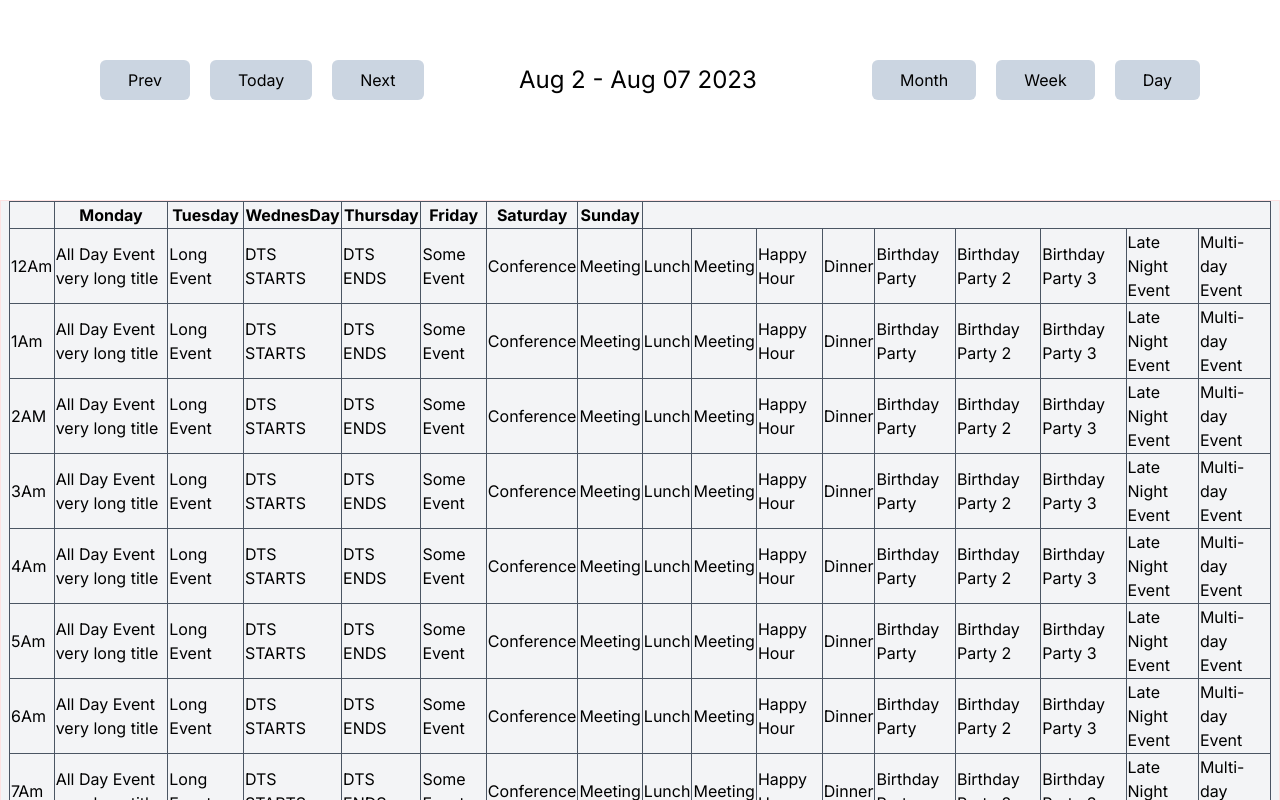
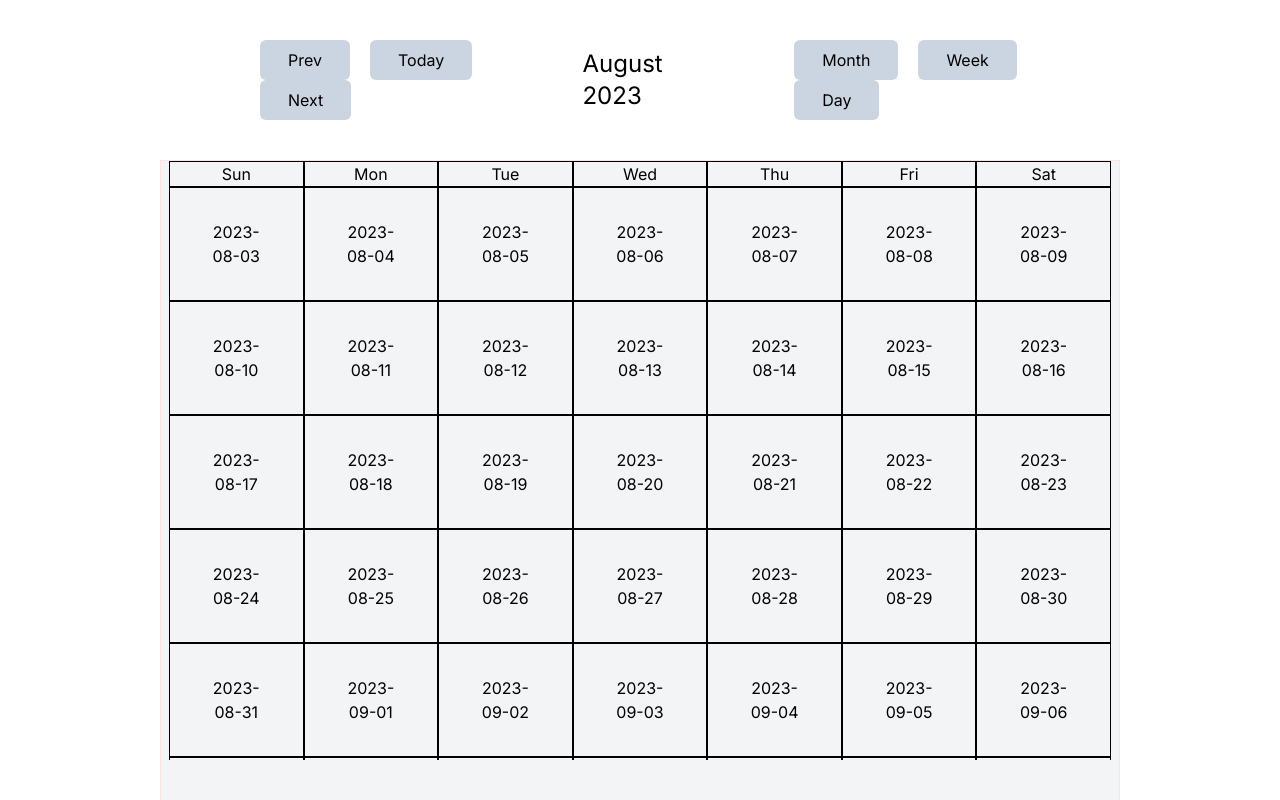
Before and after one commit to windhub77777/react-calendar, a Next.js app in the folder react_calendar/: page / in a window 1280 px wide. Both pictures are taken after a click on the button "Month". Shown: the top 800 px of the page. Built offline with nearby package versions, Linux system fonts and the light colour scheme.

Commit message:
view according to date

```diff
--- a/react_calendar/app/page.tsx
+++ b/react_calendar/app/page.tsx
@@ -3,7 +3,7 @@ import Image from 'next/image'
 
 export default function Home() {
   return (
-    <div className='mt-2'>
+    <div className='mt-2 mx-40'>
       <Calendar />
     </div>
   )
--- a/react_calendar/components/Calendar/page.tsx
+++ b/react_calendar/components/Calendar/page.tsx
@@ -1,7 +1,19 @@
-import React from 'react'
+'use client'
+import React, { useState } from 'react'
 import TableSection from '../TableForm/page'
+import moment from 'moment'
 
 const Calendar = () => {
+  const [view, setView] = useState("Week")
+  const handleDate = () => {
+    if (view == "Day") {
+      return moment(new Date()).format("MMMM DD YYYY")
+    } else if (view == "Week") {
+      return moment(new Date()).format("MMM DD") + " - " + moment(new Date()).add(7,'days').format("MMM DD") + ", " + moment(new Date()).format("YYYY")
+    } else {
+      return moment(new Date()).format("MMMM YYYY")
+    }
+  }
   return (
     <>
       <div className='flex g-slate-400 w-full h-20 mt-10 relative'>
@@ -12,17 +24,17 @@ const Calendar = () => {
             <button className='px-7 py-2 boder border-slate-100 rounded-md ml-5 bg-slate-300'>Next</button>
           </div>
           <div className=''>
-            <h1 className='text-2xl'> Aug 2 - Aug 07  2023</h1>
+            <h1 className='text-2xl'> {handleDate()}</h1>
           </div>
           <div className='px-20'>
-            <button className='px-7 py-2 boder border-slate-100 rounded-md ml-5 bg-slate-300'>Month</button>
-            <button className='px-7 py-2 boder border-slate-100 rounded-md ml-5 bg-slate-300'>Week</button>
-            <button className='px-7 py-2 boder border-slate-100 rounded-md ml-5 bg-slate-300'>Day</button>
+            <button onClick={() => { setView("Month") }} className='px-7 py-2 boder border-slate-100 rounded-md ml-5 bg-slate-300'>Month</button>
+            <button onClick={() => { setView("Week") }} className='px-7 py-2 boder border-slate-100 rounded-md ml-5 bg-slate-300'>Week</button>
+            <button onClick={() => { setView("Day") }} className='px-7 py-2 boder border-slate-100 rounded-md ml-5 bg-slate-300'>Day</button>
           </div>
         </div>
       </div>
-      <div className='border border-red-100 h-screen mt-20 bg-gray-100 w-full'>
-        <TableSection />
+      <div className='border border-red-100 h-screen mt-10 bg-gray-100 w-full'>
+        <TableSection view={view} />
       </div>
     </>
   )
--- a/react_calendar/components/TableForm/MonthView/page.tsx
+++ b/react_calendar/components/TableForm/MonthView/page.tsx
@@ -1,8 +1,9 @@
 import React from 'react'
 
 const MonthView = () => {
+    let weekdayData = ["Sun", "Mon", "Tue", "Wed", "Thu", "Fri", "Sat"];
     var daysDate = [];
-    for (var i = 0; i <= 30; i++) {
+    for (var i = 0; i <= 41; i++) {
         var date = new Date();
         date.setDate(date.getDate() + i);
         // Extract the year, month, and day from the future date
@@ -21,6 +22,8 @@ const MonthView = () => {
         let formatted_date = t[2] + " " + t[1];
         var weekday = ["Sat", "Sun", "Mon", "Tue", "Wed", "Thu", "Fri"];
         let day = weekday[new Date(formatted_date).getDay()];
+        console.log(">>>>>day", day);
+
         return (
             <li key={index} style={{ listStyleType: "none" }}
             // className={isActive && formatDate === formatted_date ? " datSlot active" : "datSlot"}
@@ -31,25 +34,17 @@ const MonthView = () => {
             </li>
         );
     });
-    console.log("renderDateList", renderDateList);
+    console.log("renderDateList", daysDate);
 
     return (
-        <div className='grid grid-cols-7 gap-0'>
-            <div className='border border-black p-4 items-center'>mohit</div>
-            <div className='border border-black p-4 items-center'>mohit</div>
-            <div className='border border-black p-4 items-center'>mohit</div>
-            <div className='border border-black p-4 items-center'>mohit</div>
-            <div className='border border-black p-4 items-center'>mohit</div>
-            <div className='border border-black p-4 items-center'>mohit</div>
-            <div className='border border-black p-4 items-center'>mohit</div>
-            <div className='border border-black p-4 items-center'>mohit</div>
-            <div className='border border-black p-4 items-center'>mohit</div>
-            <div className='border border-black p-4 items-center'>mohit</div>
-            <div className='border border-black p-4 items-center'>mohit</div>
-            <div className='border border-black p-4 items-center'>mohit</div>
-            <div className='border border-black p-4 items-center'>mohit</div>
-            <div className='border border-black p-4 items-center'>mohit</div>
-        </div>
+        <>
+            <div className='grid grid-cols-7 gap-0'>
+                {weekdayData?.map((item, index) => <p key={index} className=' text-center border border-black'>{item}</p>)}
+            </div>
+            <div className='grid grid-cols-7 gap-0'>
+                {daysDate?.map((day, index) => <div key={index} className='border border-black p-8 text-center'>{day}</div>)}
+            </div>
+        </>
     )
 }
 
--- a/react_calendar/components/TableForm/SingleDayView/index.tsx
+++ b/react_calendar/components/TableForm/SingleDayView/index.tsx
@@ -1,27 +1,23 @@
-import demoEvents from '@/components/eventsData'
+import moment from 'moment'
 import React from 'react'
 
 const SingleDayView = () => {
-    const allData = [, "12Am", "1Am", "2AM", "3Am", "4Am", "5Am", "6Am", "7Am", "8Am", "9Am", "10Am", "11Am", "12Pm", "1Pm", "2PM", "3Pm", "4Pm", "5Pm", "6Pm", "7Pm", "8Pm", "9Pm", "10Pm", "11Pm"]
+    const allData = ["12Am", "1Am", "2AM", "3Am", "4Am", "5Am", "6Am", "7Am", "8Am", "9Am", "10Am", "11Am", "12Pm", "1Pm", "2PM", "3Pm", "4Pm", "5Pm", "6Pm", "7Pm", "8Pm", "9Pm", "10Pm", "11Pm"]
     const Days = ["Monday"]
     return (
         <table className='border border-white w-full'>
             <thead>
                 <tr className='border border-gray-600'>
                     <th className='border border-gray-600'></th>
-                    {Days?.map((day, index) => {
-                        return (
-                            <th key={index} className='border border-gray-600'>{day}</th>
-                        )
-                    })}
+                    <th className='border border-gray-600'>{moment(new Date()).format("dddd")}</th>
                 </tr>
             </thead>
             <tbody >
                 {allData?.map((item, index) => {
                     return (
                         <tr key={index} className='border border-gray-600'>
-                            <td className='border border-gray-600'>{item}</td>  {/* This is for time section constant*/}
-                            <td className='border border-gray-600'>{"data.title"}</td>
+                            <td className='border border-gray-600 w-20 text-center'>{item}</td>  {/* This is for time section constant*/}
+                            <td className='border border-gray-600 text-center p-4'>{"title"}</td>
                         </tr>
                     )
                 })}
--- a/react_calendar/components/TableForm/Weekview/page.tsx
+++ b/react_calendar/components/TableForm/Weekview/page.tsx
@@ -1,18 +1,19 @@
 'use client'
 import demoEvents from '@/components/eventsData'
+import moment from 'moment'
 import React from 'react'
 
 const WeekView = () => {
     const allData = [, "12Am", "1Am", "2AM", "3Am", "4Am", "5Am", "6Am", "7Am", "8Am", "9Am", "10Am", "11Am", "12Pm", "1Pm", "2PM", "3Pm", "4Pm", "5Pm", "6Pm", "7Pm", "8Pm", "9Pm", "10Pm", "11Pm"]
     const Days = ["Monday", "Tuesday", "WednesDay", "Thursday", "Friday", "Saturday", "Sunday"]
     return (
-        <table className='border border-white w-full'>
+        <table className='border border-white w-full '>
             <thead>
                 <tr className='border border-gray-600'>
                     <th className='border border-gray-600'></th>
                     {Days?.map((day, index) => {
                         return (
-                            <th key={index} className='border border-gray-600'>{day}</th>
+                            <th key={index} className='border border-gray-600 text-center'>{moment(new Date()).format("dddd MM / YYYY")}</th>
                         )
                     })}
                 </tr>
@@ -21,11 +22,11 @@ const WeekView = () => {
                 {allData?.map((item, index) => {
                     return (
                         <tr key={index} className='border border-gray-600'>
-                            <td className='border border-gray-600'>{item}</td>  {/* This is for time section constant*/}
+                            <td className='border border-gray-600 text-center'>{item}</td>  {/* This is for time section constant*/}
                             {
                                 demoEvents?.map((data, index) => {
                                     return (
-                                        <td key={index} className='border border-gray-600'>{data.title}</td>
+                                        <td key={index} className='border border-gray-600 text-center p-10'>{data.title}</td>
                                     )
                                 })
                             }
--- a/react_calendar/components/TableForm/page.tsx
+++ b/react_calendar/components/TableForm/page.tsx
@@ -2,12 +2,12 @@
 import MonthView from './MonthView/page'
 import SingleDayView from './SingleDayView'
 import WeekView from './Weekview/page'
-const TableSection = () => {
+const TableSection = ({ view }: any) => {
     return (
-        <div className='mx-2'>
-            <WeekView />
-            {/* <SingleDayView />
-            <MonthView /> */}
+        <div className='mx-2 h-3/4 overflow-y-scroll , scrollbar-thin , scrollbar-thumb-gray-400 , and scrollbar-track-gray-300 '>
+            {view == "Week" && <WeekView />}
+            {view == "Month" && <MonthView />}
+            {view == "Day" && <SingleDayView />}
         </div >
     )
 }
--- a/react_calendar/components/eventsData.tsx
+++ b/react_calendar/components/eventsData.tsx
@@ -50,52 +50,52 @@
       'end': new Date(2015, 3, 12, 12, 30, 0, 0),
       desc: 'Pre-meeting meeting, to prepare for the meeting'
     },
-    {
-      'title': 'Lunch',
-      'start': new Date(2015, 3, 12, 12, 0, 0, 0),
-      'end': new Date(2015, 3, 12, 13, 0, 0, 0),
-      desc: 'Power lunch'
-    },
-    {
-      'title': 'Meeting',
-      'start': new Date(2015, 3, 12, 14, 0, 0, 0),
-      'end': new Date(2015, 3, 12, 15, 0, 0, 0)
-    },
-    {
-      'title': 'Happy Hour',
-      'start': new Date(2015, 3, 12, 17, 0, 0, 0),
-      'end': new Date(2015, 3, 12, 17, 30, 0, 0),
-      desc: 'Most important meal of the day'
-    },
-    {
-      'title': 'Dinner',
-      'start': new Date(2015, 3, 12, 20, 0, 0, 0),
-      'end': new Date(2015, 3, 12, 21, 0, 0, 0)
-    },
-    {
-      'title': 'Birthday Party',
-      'start': new Date(2015, 3, 13, 7, 0, 0),
-      'end': new Date(2015, 3, 13, 10, 30, 0)
-    },
-    {
-      'title': 'Birthday Party 2',
-      'start': new Date(2015, 3, 13, 7, 0, 0),
-      'end': new Date(2015, 3, 13, 10, 30, 0)
-    },
-    {
-      'title': 'Birthday Party 3',
-      'start': new Date(2015, 3, 13, 7, 0, 0),
-      'end': new Date(2015, 3, 13, 10, 30, 0)
-    },
-    {
-      'title': 'Late Night Event',
-      'start': new Date(2015, 3, 17, 19, 30, 0),
-      'end': new Date(2015, 3, 18, 2, 0, 0)
-    },
-    {
-      'title': 'Multi-day Event',
-      'start': new Date(2015, 3, 20, 19, 30, 0),
-      'end': new Date(2015, 3, 22, 2, 0, 0)
-    }
+    // {
+    //   'title': 'Lunch',
+    //   'start': new Date(2015, 3, 12, 12, 0, 0, 0),
+    //   'end': new Date(2015, 3, 12, 13, 0, 0, 0),
+    //   desc: 'Power lunch'
+    // },
+    // {
+    //   'title': 'Meeting',
+    //   'start': new Date(2015, 3, 12, 14, 0, 0, 0),
+    //   'end': new Date(2015, 3, 12, 15, 0, 0, 0)
+    // },
+    // {
+    //   'title': 'Happy Hour',
+    //   'start': new Date(2015, 3, 12, 17, 0, 0, 0),
+    //   'end': new Date(2015, 3, 12, 17, 30, 0, 0),
+    //   desc: 'Most important meal of the day'
+    // },
+    // {
+    //   'title': 'Dinner',
+    //   'start': new Date(2015, 3, 12, 20, 0, 0, 0),
+    //   'end': new Date(2015, 3, 12, 21, 0, 0, 0)
+    // },
+    // {
+    //   'title': 'Birthday Party',
+    //   'start': new Date(2015, 3, 13, 7, 0, 0),
+    //   'end': new Date(2015, 3, 13, 10, 30, 0)
+    // },
+    // {
+    //   'title': 'Birthday Party 2',
+    //   'start': new Date(2015, 3, 13, 7, 0, 0),
+    //   'end': new Date(2015, 3, 13, 10, 30, 0)
+    // },
+    // {
+    //   'title': 'Birthday Party 3',
+    //   'start': new Date(2015, 3, 13, 7, 0, 0),
+    //   'end': new Date(2015, 3, 13, 10, 30, 0)
+    // },
+    // {
+    //   'title': 'Late Night Event',
+    //   'start': new Date(2015, 3, 17, 19, 30, 0),
+    //   'end': new Date(2015, 3, 18, 2, 0, 0)
+    // },
+    // {
+    //   'title': 'Multi-day Event',
+    //   'start': new Date(2015, 3, 20, 19, 30, 0),
+    //   'end': new Date(2015, 3, 22, 2, 0, 0)
+    // }
   ]
   export default demoEvents
--- a/react_calendar/package.json
+++ b/react_calendar/package.json
@@ -15,6 +15,7 @@
     "autoprefixer": "10.4.14",
     "eslint": "8.46.0",
     "eslint-config-next": "13.4.12",
+    "moment": "^2.29.4",
     "next": "13.4.12",
     "postcss": "8.4.27",
     "react": "18.2.0",
```
Also changed, not shown: react_calendar/components/cusomizeCalendar/page.tsx (deleted, +0 -9 lines), 1 other file (tests, documents, lock files or other folders).
